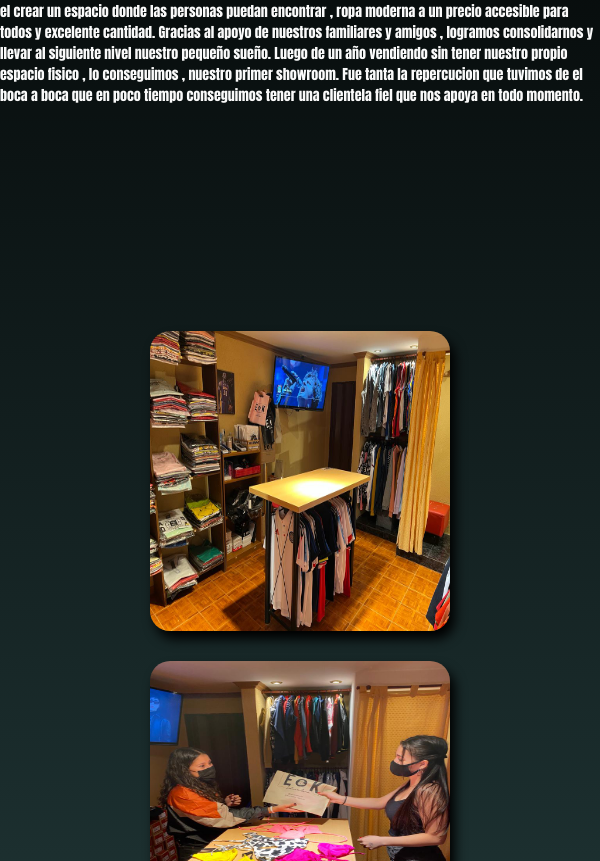
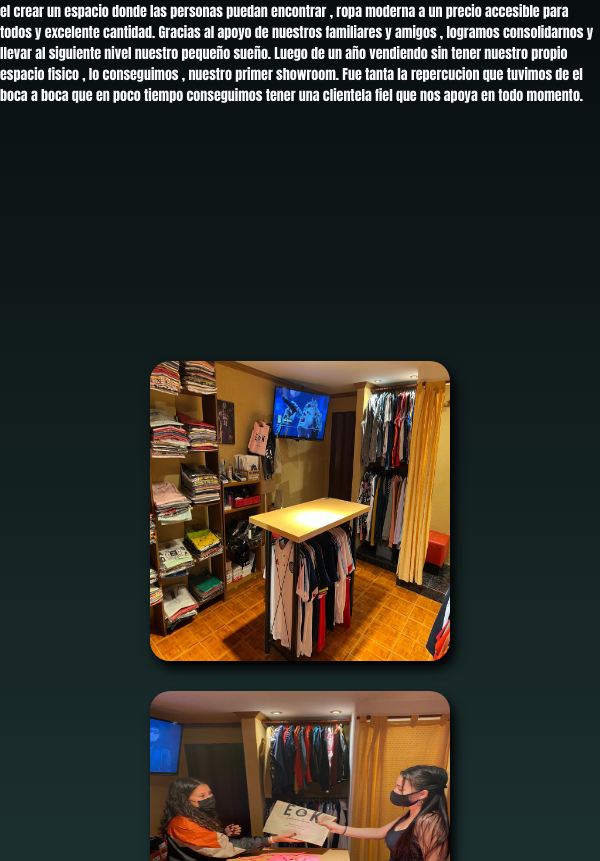
Before and after one commit to GLvalenzuela/Ekindumentaria, a website: page nosotros.html in a window 600 px wide. Shown: the part 347-1208 px from the top of the page. Drawn offline with nearby package versions, Linux system fonts and the light colour scheme.

Commit message:
ekindumentaria final

```diff
--- a/scss/_nosotros.scss
+++ b/scss/_nosotros.scss
@@ -159,7 +159,7 @@ h1 {
     .containerimg4{
         width: 300px;
         height: 300px;
-        margin-top: 145px;
+        margin-top: 175px;
     }
     .containerimg4 img {
         width: 300px;
```
Also changed, not shown: css/styles.css.
